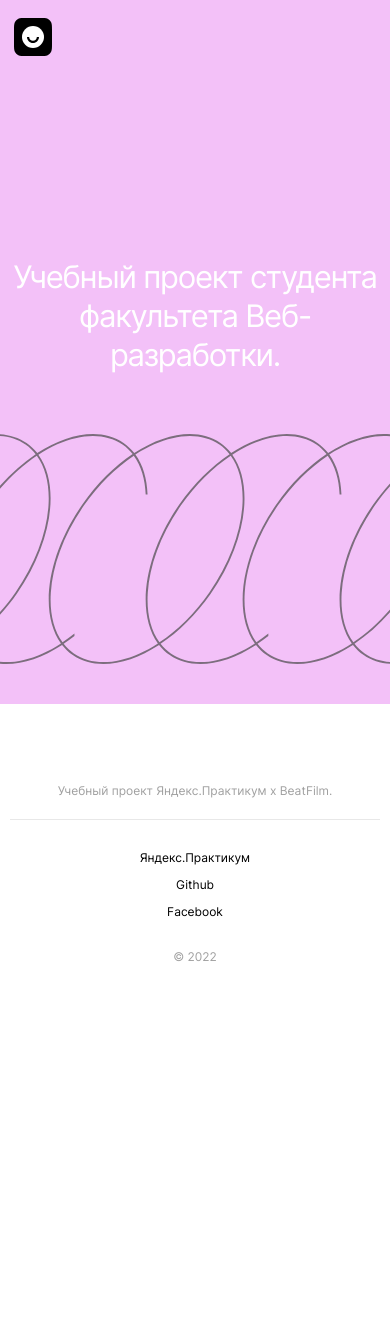
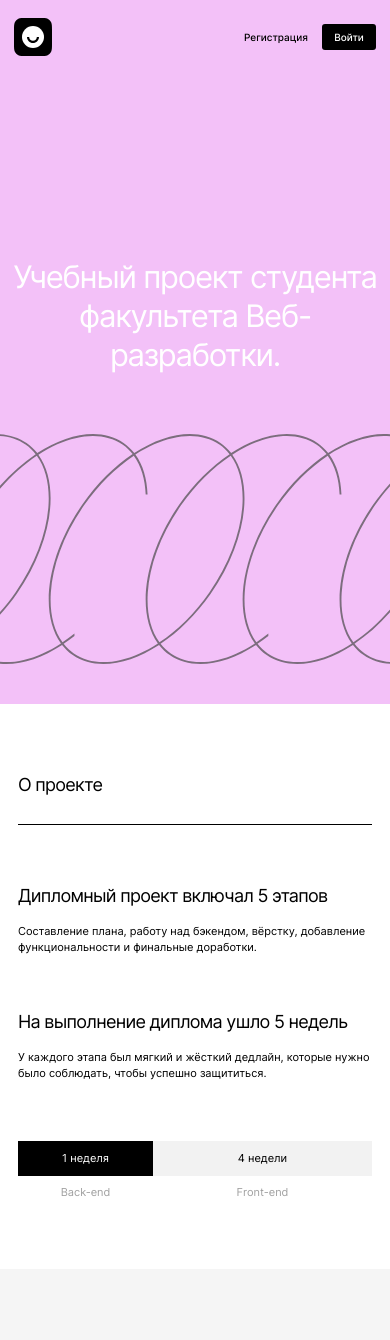
Before and after one commit to senkevich-ser/movies-explorer-frontend, a React (Create React App) app: page / in a window 390 px wide. Shown: the top 1340 px of the page. Before the commit the page ends 974 px from the top, so only its background shows below. Built offline with nearby package versions, Linux system fonts and the light colour scheme.

Commit message:
added NavTab Techs components

```diff
--- a/src/components/App/App.js
+++ b/src/components/App/App.js
@@ -1,7 +1,5 @@
 import React from 'react';
-import Header from '../Header/Header';
-import Promo from '../Promo/Promo';
-import Footer from '../Footer/Footer';
+import Main from '../Main/Main';
 
 
 
@@ -10,9 +8,7 @@ function App() {
 
   return (
     <div className="App">
-      <Header />
-      <Promo />
-      <Footer />
+      <Main />
     </div>
   );
 }
--- a/src/components/Header/Header.js
+++ b/src/components/Header/Header.js
@@ -1,11 +1,13 @@
 import React from 'react';
 import Logo from '../Logo/Logo';
+import NavTab from '../Main/NavTab/NavTab';
 import './Header.css';
 
 function Header() {
   return (
     <header className="Header">
       <Logo />
+      <NavTab />
     </header >
   )
 };
--- /dev/null
+++ b/src/components/Main/AboutProject/AboutProject.css
@@ -0,0 +1,168 @@
+.AboutProject {
+  box-sizing: border-box;
+  padding: 110px 70px;
+  margin: 0;
+}
+
+.aboutProject__title {
+  color: #000000;
+  font-size: 22px;
+  font-weight: normal;
+  line-height: 27px;
+  letter-spacing: -0.04em;
+  text-align: left;
+
+  border-bottom: 1px solid #000;
+
+  box-sizing: border-box;
+  width: 100%;
+  padding: 0;
+  padding-bottom: 23px;
+  margin: 0;
+}
+
+.table {
+  list-style-type: none;
+  display: grid;
+  grid-template-columns: repeat(auto-fit, minmax(240px, 1fr));
+  column-gap: 40px;
+  padding: 0;
+  padding-top: 70px;
+  margin: 0;
+}
+
+.table__column {
+  padding: 0;
+  margin: 0;
+}
+
+.table__title {
+  color: #000;
+  font-size: 20px;
+  font-weight: normal;
+  line-height: 24px;
+  letter-spacing: -0.04em;
+
+  padding: 0;
+  margin: 0;
+}
+
+.table__text {
+  color: #000;
+  font-size: 14px;
+  font-weight: normal;
+  line-height: 20px;
+
+  padding: 0;
+  padding-top: 26px;
+  margin: 0;
+}
+
+.plan {
+  display: grid;
+  grid-template-columns: 1fr 4fr;
+  grid-template-rows: 36px 31px;
+  justify-items: stretch;
+
+  padding: 0;
+  padding-top: 110px;
+  margin: 0;
+}
+
+.plan__text {
+  font-size: 14px;
+  font-weight: normal;
+  text-align: center;
+  padding: 0;
+  margin: 0;
+}
+
+.plan__chart {
+  color: #000;
+  line-height: 36px;
+}
+
+.plan__chart_black {
+  color: #ffffff;
+  background-color: #000000;
+}
+
+.plan__chart_gray {
+  background-color: #f2f2f2;
+}
+
+.plan__item {
+  color: #a0a0a0;
+  line-height: 17px;
+  align-self: end;
+}
+
+@media screen and (max-width: 770px) {
+  .AboutProject {
+    padding: 90px 50px;
+  }
+
+  .table {
+    column-gap: 30px;
+  }
+
+  .table__text {
+    font-size: 12px;
+    line-height: 18px;
+    padding-top: 22px;
+  }
+
+  .plan {
+    grid-template-columns: minmax(100px, 140px) minmax(184px, 528px);
+    padding-top: 93px;
+  }
+}
+
+@media screen and (max-width: 600px) {
+  .table {
+    column-gap: 0px;
+    row-gap: 56px;
+    padding-top: 60px;
+  }
+}
+@media screen and (max-width: 400px) {
+  .aboutProject__title {
+    font-size: 18px;
+    line-height: 22px;
+    padding-bottom: 28px;
+  }
+}
+
+@media screen and (max-width: 400px) {
+  .AboutProject {
+    padding: 70px 18px;
+  }
+
+  .table__title {
+    font-size: 18px;
+    line-height: 22px;
+  }
+
+  .table__text {
+    font-size: 11px;
+    line-height: 16px;
+    padding-top: 16px;
+  }
+
+  .plan {
+    grid-template-rows: 35px 23px;
+    padding-top: 60px;
+  }
+
+  .plan__chart {
+    line-height: 35px;
+  }
+
+  .plan__item {
+    line-height: 13px;
+  }
+
+  .plan__text {
+    font-size: 11px;
+  }
+}
--- /dev/null
+++ b/src/components/Main/AboutProject/AboutProject.js
@@ -0,0 +1,52 @@
+import React from 'react';
+/* import SectionHeader from '../SectionHeader/SectionHeader'; */
+
+import './AboutProject.css';
+
+function AboutProject() {
+  return (
+    <section className="AboutProject">
+
+      <h3 className='aboutProject__title'>О проекте</h3>
+
+      <ul className="table">
+        <li className="table__column">
+          <h4 className="table__title">
+            Дипломный проект включал 5 этапов
+          </h4>
+          <p className="table__text">
+            Составление плана, работу над бэкендом, вёрстку,
+            добавление функциональности и финальные доработки.
+          </p>
+        </li>
+        <li className="table__column">
+          <h4 className="table__title">
+            На выполнение диплома ушло 5 недель
+          </h4>
+          <p className="table__text">
+            У каждого этапа был мягкий и жёсткий дедлайн, которые нужно было соблюдать,
+            чтобы успешно защититься.
+          </p>
+        </li>
+      </ul>
+
+      <div className="plan">
+        <p className="plan__text plan__chart plan__chart_black">
+          1 неделя
+        </p>
+        <p className="plan__text plan__chart plan__chart_gray">
+          4 недели
+        </p>
+        <p className="plan__text plan__item">
+          Back-end
+        </p>
+        <p className="plan__text plan__item">
+          Front-end
+        </p>
+      </div>
+
+    </section >
+  )
+};
+
+export default AboutProject;
--- a/src/components/Main/Main.css
+++ b/src/components/Main/Main.css
@@ -0,0 +1,27 @@
+.Main {
+  background-color: #fff;
+  color: #000;
+
+  font-family: "Inter", "Arial", sans-serif;
+  font-style: normal;
+
+  -webkit-font-smoothing: antialiased;
+  -moz-osx-font-smoothing: grayscale;
+  -webkit-text-size-adjust: 100%;
+  -ms-text-size-adjust: 100%;
+  -moz-text-size-adjust: 100%;
+
+  width: 100%;
+  height: 100vh;
+  max-width: 1280px;
+  min-width: 320px;
+  margin: 0 auto;
+}
+
+.gradual-change {
+  transition: 0.7s ease-in-out;
+}
+
+.no-scroll {
+  overflow: hidden;
+}
--- a/src/components/Main/Main.js
+++ b/src/components/Main/Main.js
@@ -0,0 +1,24 @@
+import React from 'react';
+import Header from '../Header/Header';
+import Promo from './Promo/Promo';
+import AboutProject from './AboutProject/AboutProject'
+import Techs from './Techs/Techs';
+import Footer from '../Footer/Footer';
+
+
+
+import './Main.css';
+function Main() {
+
+   return (
+      <div className="Main">
+         <Header />
+         <Promo />
+         <AboutProject />
+         <Techs />
+         <Footer />
+      </div>
+   );
+}
+
+export default Main;
--- /dev/null
+++ b/src/components/Main/NavTab/NavTab.css
@@ -0,0 +1,58 @@
+.nav-tab {
+  display: flex;
+  flex-flow: row nowrap;
+  align-items: center;
+  box-sizing: border-box;
+  padding: 0;
+  margin: 0;
+}
+
+.nav-tab__btn {
+  text-decoration: none;
+  font-size: 12px;
+  font-weight: 500;
+  line-height: 16px;
+  text-align: center;
+  display: block;
+  box-sizing: border-box;
+  padding: 0;
+  margin: 0;
+}
+
+.nav-tab__btn + .nav-tab__btn {
+  margin-left: 30px;
+}
+
+.nav-tab__btn:hover {
+  opacity: 0.7;
+  cursor: pointer;
+}
+
+.nav-tab__btn_login {
+  color: #ffffff;
+  background-color: #000000;
+  border-radius: 3px;
+  line-height: 32px;
+  width: 76px;
+  height: 32px;
+}
+
+.nav-tab__btn_register {
+  color: #000000;
+}
+
+@media screen and (max-width: 400px) {
+  .nav-tab__btn {
+    font-size: 10px;
+  }
+
+  .nav-tab__btn + .nav-tab__btn {
+    margin-left: 14px;
+  }
+
+  .nav-tab__btn_login {
+    width: 54px;
+    line-height: 26px;
+    height: 26px;
+  }
+}
--- /dev/null
+++ b/src/components/Main/NavTab/NavTab.js
@@ -0,0 +1,25 @@
+import React from 'react';
+import { Link } from 'react-router-dom';
+import './NavTab.css';
+
+function NavTab() {
+  return (
+    <nav className="nav-tab">
+      <Link
+        to="/signup"
+        className="nav-tab__btn nav-tab__btn_register gradual-change"
+      >
+        Регистрация
+      </Link>
+
+      <Link
+        to="/signin"
+        className="nav-tab__btn nav-tab__btn_login gradual-change"
+      >
+        Войти
+      </Link>
+    </nav >
+  )
+};
+
+export default NavTab;
--- a/src/components/Promo/Promo.css
+++ b/src/components/Main/Promo/Promo.css
@@ -3,14 +3,14 @@
   background-color: #f3c1f8;
 }
 
-.promo__block {
+.promo__module {
   box-sizing: border-box;
   padding: 0;
   margin: 0;
   transition: 0.7s ease-in-out;
 }
 
-.promo__container {
+.promo__tank {
   width: 100%;
   padding: 50px 70px 60px 70px;
 }
@@ -29,7 +29,7 @@
 .promo__image {
   width: 722px;
   height: 244px;
-  background-image: url(../../images/promoImage.svg);
+  background-image: url(../../../images/promoImage.svg);
   background-repeat: no-repeat;
   background-position: center;
   background-size: 100%;
@@ -39,7 +39,7 @@
 }
 
 @media screen and (max-width: 770px) {
-  .promo__container {
+  .promo__tank {
     padding: 300px 44px 70px 44px;
   }
 
@@ -56,7 +56,7 @@
 }
 
 @media screen and (max-width: 600px) {
-  .promo__container {
+  .promo__tank {
     padding: 183px 0px 40px 0px;
   }
 
--- a/src/components/Promo/Promo.js
+++ b/src/components/Main/Promo/Promo.js
@@ -3,13 +3,13 @@ import './Promo.css';
 
 function Promo() {
   return (
-    <section className="promo promo__block">
+    <section className="promo promo__module">
 
-      <div className="promo__block promo__container">
-        <h1 className="promo__block promo__title">
+      <div className="promo__module promo__tank">
+        <h1 className="promo__module promo__title">
           Учебный проект студента факультета Веб-разработки.
         </h1>
-        <div className="promo__block promo__image" />
+        <div className="promo__module promo__image" />
       </div>
     </section>
   );
--- /dev/null
+++ b/src/components/Main/Techs/Techs.css
@@ -0,0 +1,134 @@
+.Techs {
+  background-color: #f5f5f5;
+  box-sizing: border-box;
+  padding: 100px 70px;
+  margin: 0;
+}
+
+.techs__title {
+  color: #000000;
+  font-size: 50px;
+  font-weight: normal;
+  line-height: 58px;
+  letter-spacing: -0.04em;
+
+  box-sizing: border-box;
+  padding: 0;
+  margin: 0;
+}
+
+.techs__tank {
+  display: flex;
+  flex-flow: column nowrap;
+  align-items: center;
+
+  box-sizing: border-box;
+  width: 100%;
+  padding: 0;
+  padding-top: 90px;
+  margin: 0;
+}
+
+.techs__subtitle {
+  color: #000000;
+  font-size: 14px;
+  font-weight: normal;
+  line-height: 20px;
+  text-align: center;
+  letter-spacing: -0.04em;
+
+  width: 100%;
+  max-width: 460px;
+  padding: 0;
+  padding-top: 26px;
+  margin: 0;
+}
+
+.techs__table {
+  list-style-type: none;
+
+  display: grid;
+  grid-template-columns: repeat(auto-fit, 90px);
+  gap: 10px;
+  justify-content: center;
+  justify-items: center;
+
+  box-sizing: border-box;
+  width: 100%;
+  padding: 0;
+  padding-top: 100px;
+  margin: 0 auto;
+}
+
+.techs__item {
+  color: #000000;
+  font-size: 14px;
+  font-weight: normal;
+  line-height: 60px;
+  text-align: center;
+  letter-spacing: -0.04em;
+
+  background-color: #e8e8e8;
+  border-radius: 10px;
+
+  width: 90px;
+  height: 60px;
+  padding: 0;
+  margin: 0;
+}
+
+@media screen and (max-width: 770px) {
+  .Techs {
+    padding: 90px 50px;
+  }
+
+  .techs__tank {
+    padding-top: 80px;
+  }
+
+  .techs__subtitle {
+    font-size: 12px;
+    line-height: 18px;
+    padding-top: 22px;
+  }
+
+  .techs__table {
+    grid-template-columns: repeat(auto-fit, 84px);
+    padding: 0px 10px;
+    padding-top: 83px;
+  }
+
+  .techs__item {
+    font-size: 12px;
+    line-height: 57px;
+    width: 84px;
+    height: 57px;
+  }
+}
+@media screen and (max-width: 430px) {
+  .techs__title {
+    font-size: 30px;
+    line-height: 36px;
+  }
+}
+
+@media screen and (max-width: 400px) {
+  .Techs {
+    padding: 70px 18px;
+  }
+
+  .techs__tank {
+    padding-top: 60px;
+  }
+
+  .techs__subtitle {
+    font-size: 11px;
+    line-height: 16px;
+    padding-top: 24px;
+  }
+
+  .techs__table {
+    padding: 0px 50px;
+    padding-top: 50px;
+  }
+}
--- /dev/null
+++ b/src/components/Main/Techs/Techs.js
@@ -0,0 +1,37 @@
+import React from 'react';
+
+import '../AboutProject/AboutProject.css';
+import './Techs.css';
+
+function Techs() {
+  return (
+    <section className="Techs">
+
+      <h3 className='aboutProject__title'>Технологии</h3>
+
+      <div className="techs__tank">
+
+        <h3 className='techs__title'>7 технологий</h3>
+
+        <p className="techs__subtitle">
+          На курсе веб-разработки мы освоили технологии,
+          которые применили в дипломном проекте.
+        </p>
+
+        <ul className="techs__table">
+          <li className="techs__item">HTML</li>
+          <li className="techs__item">CSS</li>
+          <li className="techs__item">JS</li>
+          <li className="techs__item">React</li>
+          <li className="techs__item">Git</li>
+          <li className="techs__item">Express.js</li>
+          <li className="techs__item">mongoDB</li>
+        </ul>
+
+      </div>
+
+    </section>
+  )
+};
+
+export default Techs;
```
